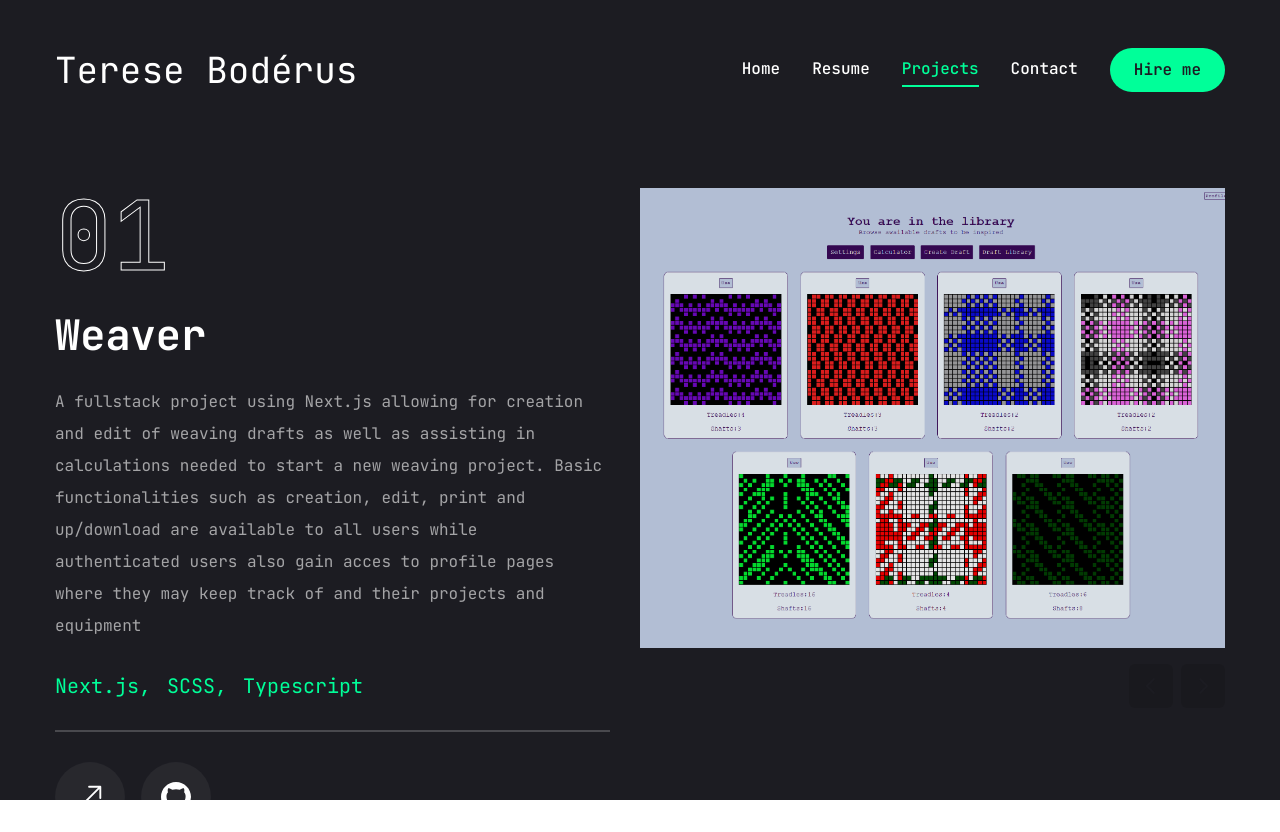
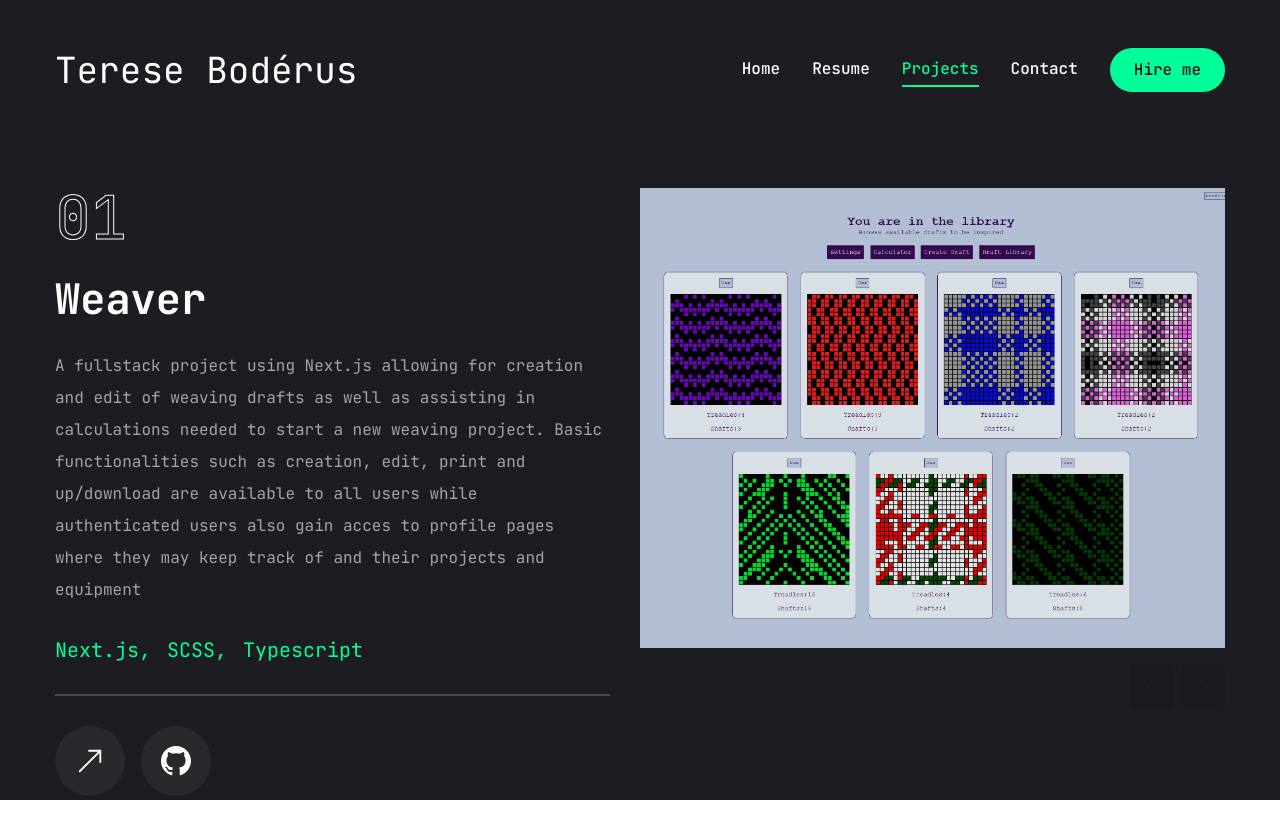
Before and after one commit to TereseBo/portfolio2, a Next.js app: page /projects in a window 1280 px wide. After the commit the page ends 804 px from the top, so only its background shows below. Built offline with nearby package versions, Linux system fonts and the light colour scheme.

Commit message:
External links open in new window from project page

```diff
--- a/app/projects/page.jsx
+++ b/app/projects/page.jsx
@@ -15,7 +15,6 @@ import { SliderBtns } from "@/components/SliderBtns"
 
 import { projects } from "@/constants/projects"
 
-const loremIpsum = "Lorem ipsum odor amet, consectetuer adipiscing elit. Ornare cursus dui nullam pretium, mauris tellus parturient?"
 
 export default function Work() {
     const [project, setProject] = useState(projects[0])
@@ -39,7 +38,7 @@ export default function Work() {
                         {/* Main project info */}
                         <div className="flex flex-col gap-[30px] h-[50%]">
                             {/* Outlined number */}
-                            <div className="text-8xl leading-none font-extra-bold text-transparent text-outline">
+                            <div className="text-6xl leading-none font-extra-bold text-transparent text-outline">
                                 {project.num}
                             </div>
                             {/* projects info */}
@@ -65,7 +64,7 @@ export default function Work() {
                             {/* buttons */}
                             <div className="flex items-center gap-4">
                                 {/* live project button */}
-                                <Link href={project.live}>
+                                <Link href={project.live} target="_blank">
                                     <TooltipProvider delayDuration={100}>
                                         <Tooltip>
                                             <TooltipTrigger className="w-[70px] h-[70px] rounded-full
@@ -79,7 +78,7 @@ export default function Work() {
                                     </TooltipProvider>
                                 </Link>
                                 {/* Github project button */}
-                                <Link href={project.github}>
+                                <Link href={project.github} target="_blank">
                                     <TooltipProvider delayDuration={100}>
                                         <Tooltip>
                                             <TooltipTrigger className="w-[70px] h-[70px] rounded-full
--- a/components/Socials.jsx
+++ b/components/Socials.jsx
@@ -10,7 +10,7 @@ export function Socials({ containerStyles, iconStyles }) {
         <div className={containerStyles}>
             {socials.map((social, index) => {
                 return (
-                    <Link href={social.path}target="_blank" key={index} className={iconStyles}>
+                    <Link href={social.path} target="_blank" key={index} className={iconStyles}>
                         {social.icon}
                     </Link>
                 )
```
